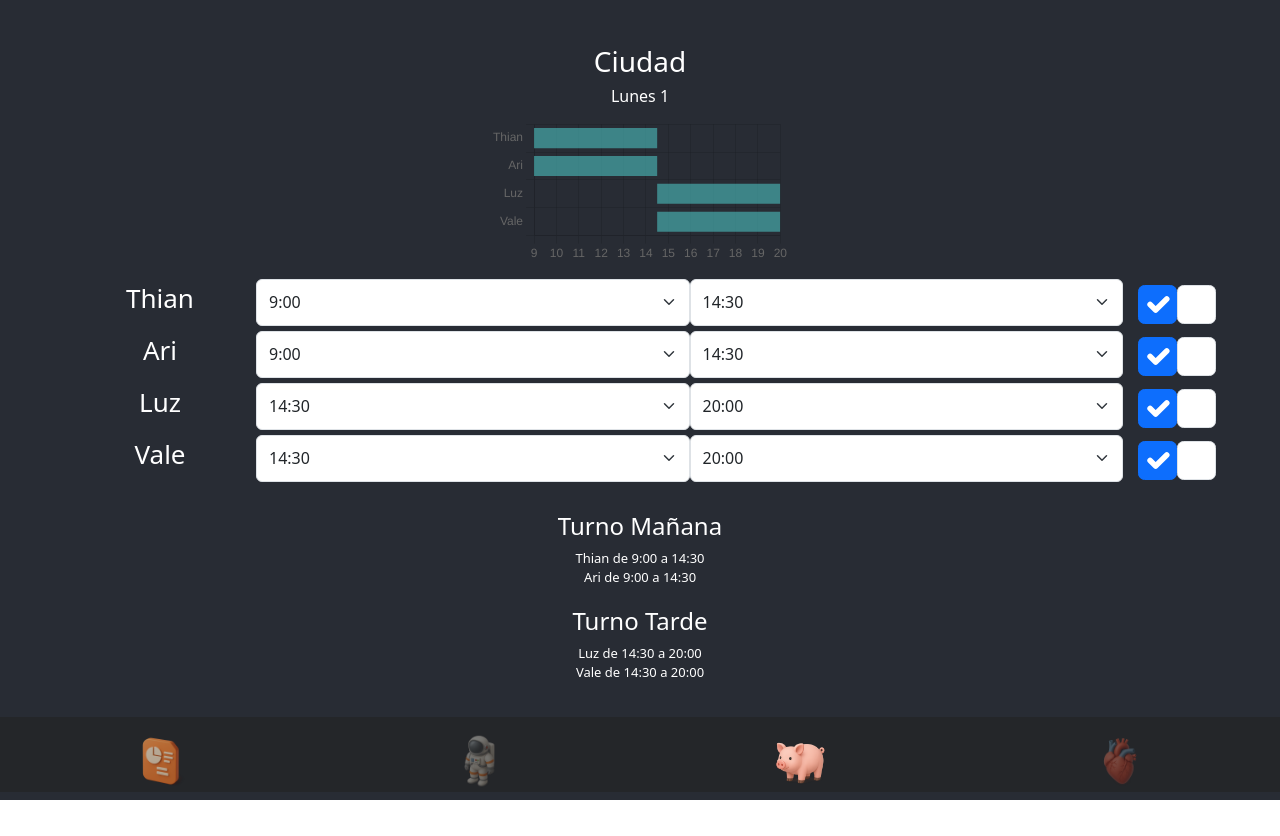
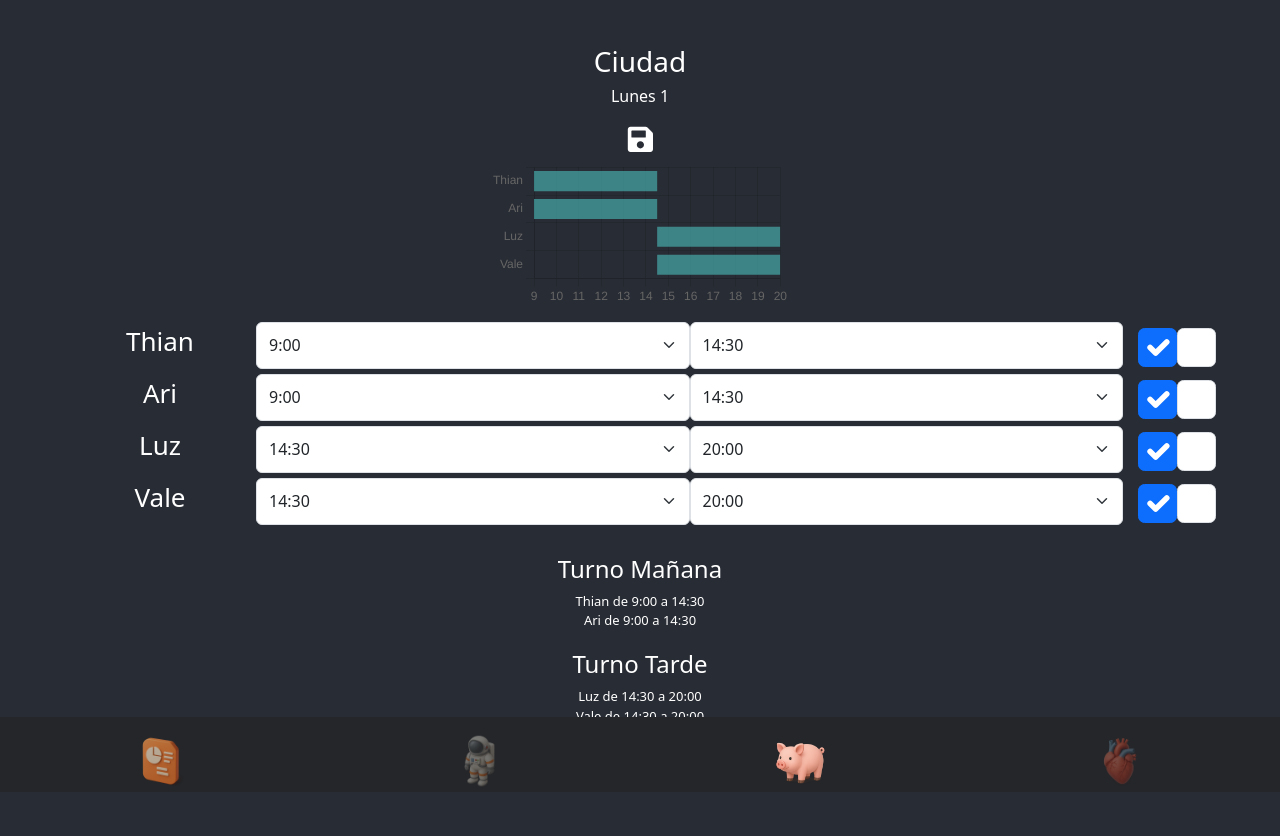
Before and after one commit to GastonYasuda/bazarEmployees, a React (Create React App) app: page /1/ciudad in a window 1280 px wide. Before the commit the page ends 800 px from the top, so only its background shows below. Built offline with nearby package versions, Linux system fonts and the light colour scheme.

Commit message:
create saveDataInfo

```diff
--- a/src/Component/ShowByStore/ShowByStore.jsx
+++ b/src/Component/ShowByStore/ShowByStore.jsx
@@ -5,6 +5,8 @@ import ShiftList from '../ShiftList/ShiftList';
 import { useContext } from 'react';
 import { apiEmployee } from '../../Context/EmployeeApiContext';
 import { useParams } from 'react-router-dom';
+import { FaSave } from 'react-icons/fa';
+import { toast } from 'react-toastify';
 
 
 
@@ -16,6 +18,16 @@ const ShowByStore = ({ employee }) => {
 
     const myNewDateId = new Date(byDateId).toLocaleDateString("es-ES", { weekday: "long" })
 
+    const saveDateInfo = () => {
+        const txt =
+            <div>
+                TODAVÍA NO ANDA ESTA FUNCIÓN!<br />
+                Pero se va a guardar la info de<br /><strong>{storeId}</strong> de la fecha <strong>{byDateId}</strong>
+            </div>;
+
+        toast(txt)
+
+    }
 
     return (
         <>
@@ -24,6 +36,13 @@ const ShowByStore = ({ employee }) => {
 
                 <h3>{mayPrimera(storeId)}</h3>
                 <h6>{mayPrimera(myNewDateId)} {byDateId}</h6>
+
+
+                <button style={{ all: 'unset' }} onClick={() => { saveDateInfo() }}>
+                    <div style={{ textAlign: 'right', fontSize: '1.8rem' }}>
+                        <FaSave color="white" />
+                    </div>
+                </button>
 
 
                 <ScheduleGraphic employeeData={employee} />
```
